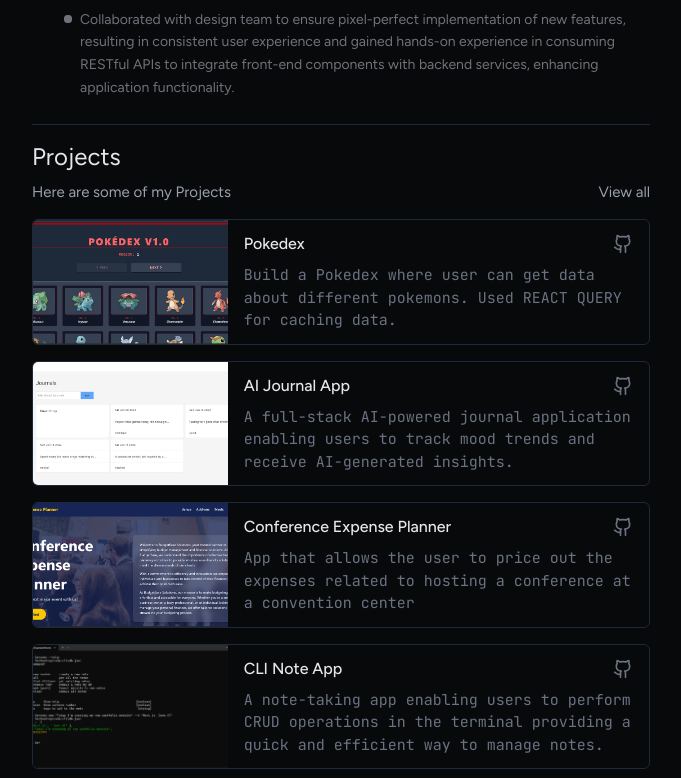
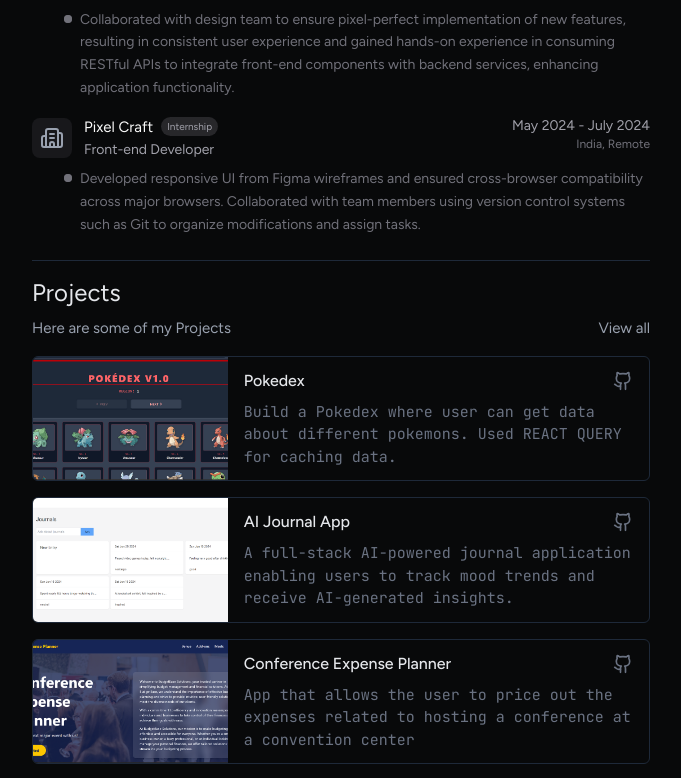
Before and after one commit to Lovepreet013/new-portfolio, a React (Vite) app: page / in a window 1280 px wide. Shown: the part 1075-1853 px from the top of the page, without its empty margins (299-980 px from the left). Built offline with nearby package versions, Linux system fonts and the light colour scheme.

Commit message:
added flick explore project

```diff
--- a/src/component/section/Work.jsx
+++ b/src/component/section/Work.jsx
@@ -23,7 +23,7 @@ const Work = () => {
                                 </a>
                                 <span className="px-1.5 py-0.5 bg-[#27272a] text-[#a1a1aa] text-[9px] sm:text-[10px] rounded-full">Internship</span>
                             </div>
-                            <p className="text-[#a1a1aa] text-xs sm:text-sm mt-0.5">Front-end Developer</p>
+                            <p className="text-[#a1a1aa] text-xs sm:text-sm mt-0.5">Software Engineer (Frontend)</p>
                         </div>
                     </div>
                     <div className="text-right">
@@ -43,6 +43,43 @@ const Work = () => {
                     </div>
                 </div>
             </div>
+
+
+            <div className="flex flex-col space-y-2 sm:space-y-2 mt-4">
+                <div className="flex items-start justify-between">
+                    <div className="flex items-center space-x-2 sm:space-x-3">
+                        <a target="_blank" rel="noopener noreferrer">
+                            <div className="w-8 h-8 sm:w-10 sm:h-10 bg-[#18181b] rounded-lg flex items-center justify-center p-1.5 sm:p-2">
+                                <Building2 />
+                            </div>
+                        </a>
+                        <div>
+                            <div className="flex items-center space-x-1.5 sm:space-x-2">
+                                <a target="_blank" rel="noopener noreferrer" className="hover:text-[#e4e4e7] transition-colors duration-200">
+                                    <h3 className="text-[#fafafa] text-[15px] sm:text-md">Pixel Craft</h3>
+                                </a>
+                                <span className="px-1.5 py-0.5 bg-[#27272a] text-[#a1a1aa] text-[9px] sm:text-[10px] rounded-full">Internship</span>
+                            </div>
+                            <p className="text-[#a1a1aa] text-xs sm:text-sm mt-0.5">Front-end Developer</p>
+                        </div>
+                    </div>
+                    <div className="text-right">
+                        <p className="text-[#a1a1aa] text-xs sm:text-sm">May 2024 - July 2024</p>
+                        <p className="text-[#71717a] text-[10px] sm:text-xs">India, Remote</p>
+                    </div>
+                </div>
+                <div className="ml-6 sm:ml-8">
+                    <div className="flex items-start space-x-1.5 sm:space-x-2">
+                        <div className="relative inline-flex h-2 w-2 mt-[6px] sm:mt-[6px] flex-shrink-0">
+                            <span className="absolute inline-flex h-full w-full rounded-full bg-[#71717a] opacity-75"></span>
+                            <span className="relative inline-flex rounded-full h-2 w-2 bg-[#71717a]"></span>
+                        </div>
+                        <p className="text-[#71717a] text-sm sm:text-sm leading-relaxed">
+                        Developed responsive UI from Figma wireframes and ensured cross-browser compatibility across major browsers. Collaborated with team members using version control systems such as Git to organize modifications and assign tasks.
+                        </p>
+                    </div>
+                </div>
+            </div>
         </div>
     );
 }
--- a/src/data/projects.js
+++ b/src/data/projects.js
@@ -23,6 +23,16 @@ export const projects = [
         "App that allows the user to price out the expenses related to hosting a conference at a convention center",
       tags: ["React", "UI"],
     },
+
+    {
+      src: "../projects/flick.png",
+      name: "Flick Explore",
+      link: "https://github.com/Lovepreet013/Flick-Explore",
+      description:
+        "Build a Movie Database App allow users to search through the database and find details about the movies.",
+      tags: ["UI","React"],
+    },
+
     {
       src: "../projects/cli.png",
       name: "CLI Note App",
```
Also changed, not shown: public/projects/flick.png (added).
